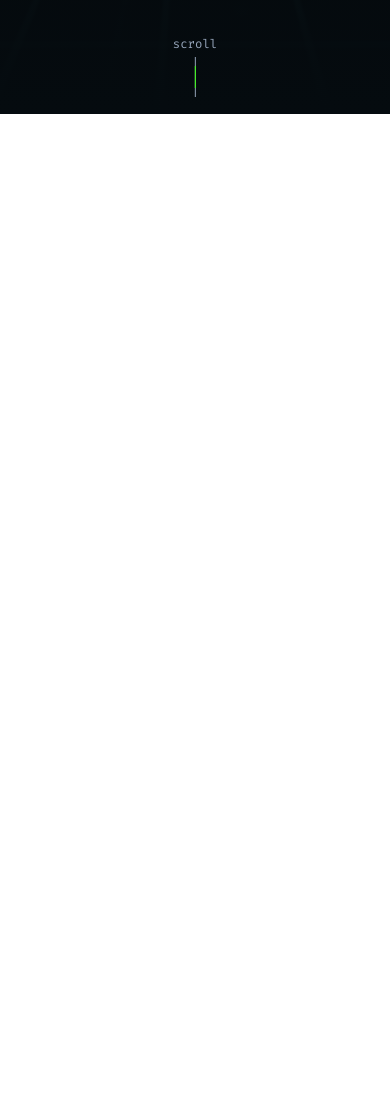
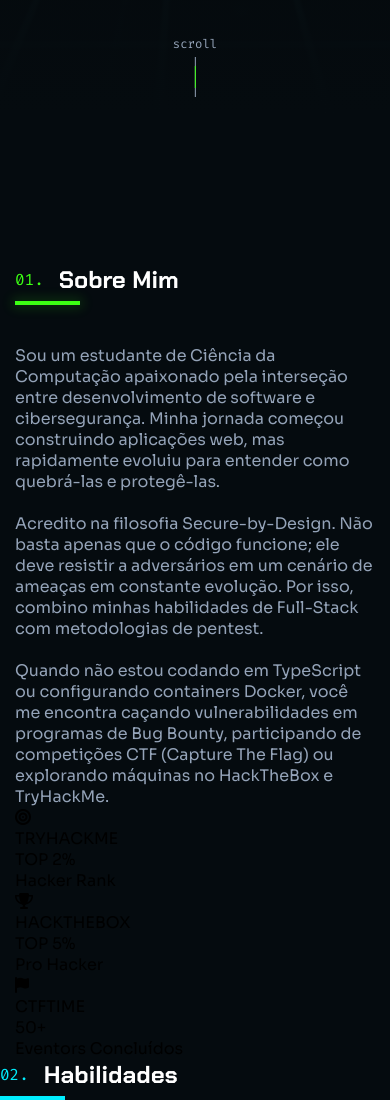
Before and after one commit to joeln356/Portfolio, a website: page index.html in a window 390 px wide. Shown: the part 730-1830 px from the top of the page. Before the commit the page ends 844 px from the top, so only its background shows below. Drawn offline with Linux system fonts and the light colour scheme.

Commit message:
ABOUT-Page: Falta os cards(mobile-first)

```diff
--- a/index.html
+++ b/index.html
@@ -6,7 +6,9 @@
     <title>Portfólio</title>
     <link rel="stylesheet" href="src/styles/globals.css">
     <link rel="stylesheet" href="src/styles/navbar.css">
+    <link rel="stylesheet" href="src/styles/sobre.css">
     <link rel="stylesheet" href="src/styles/hero.css">
+    <link rel="stylesheet" href="src/styles/habilidade.css">
     <link rel="shortcut icon" href="public/images/icons/favicon.ico" type="image/x-icon">
     <link rel="stylesheet" href="https://cdnjs.cloudflare.com/ajax/libs/font-awesome/6.5.1/css/all.min.css">
 </head>
@@ -68,9 +70,39 @@
         </section>
 
         <section id="SOBRE">
+            <header><h2 class="nTitle corN">01. <span class="title corTitutlo">Sobre Mim</span></h2></header>
+            <div id="container-sobre">
+                <article class="descricao">
+                    <p>Sou um estudante de Ciência da Computação apaixonado pela interseção entre desenvolvimento de software e cibersegurança. Minha jornada começou construindo aplicações web, mas rapidamente evoluiu para entender como quebrá-las e protegê-las.</p><br>
+                    <p>Acredito na filosofia Secure-by-Design. Não basta apenas que o código funcione; ele deve resistir a adversários em um cenário de ameaças em constante evolução. Por isso, combino minhas habilidades de Full-Stack com metodologias de pentest.</p> <br>
+                    <p>Quando não estou codando em TypeScript ou configurando containers Docker, você me encontra caçando vulnerabilidades em programas de Bug Bounty, participando de competições CTF (Capture The Flag) ou explorando máquinas no HackTheBox e TryHackMe.</p>
+                </article>
+                <aside class="cards">
+                    <article class="card">
+                        <div><i class="fa-solid fa-bullseye"></i></div>
+                        <p>TRYHACKME</p>
+                        <div>TOP 2%</div>
+                        <p>Hacker Rank</p>
+                    </article>
+                    <article class="card">
+                        <div><i class="fa-solid fa-trophy"></i></div>
+                        <p>HACKTHEBOX</p>
+                        <div>TOP 5%</div>
+                        <p>Pro Hacker</p>
+                    </article>
+                    <article class="card">
+                        <div><i class="fa-solid fa-flag"></i></div>
+                        <p>CTFTIME</p>
+                        <div>50+</div>
+                        <p>Eventors Concluídos</p>
+                    </article>
+                </aside>
+            </div>
+        </section>
 
+        <section id="HABILIDADES">
+            <header><h2 class="nTitle corN">02. <span class="title corTitutlo">Habilidades</span></h2></header>
         </section>
-        <section id="HABILIDADES"></section>
         <section id="PROJETOS"></section>
         <section id="EXPERIÊNCIA"></section>
         <section id="WRITE-UPS"></section>
--- a/src/styles/globals.css
+++ b/src/styles/globals.css
@@ -26,3 +26,31 @@
     --fundo-destaque-G: #3cff140d;
     --fundo-destaque-A: #00EEFF0d;
 }
+body{
+    background-color: var(--fundo);
+}
+.nTitle > .title {
+    font-family: var(--font-title);
+    font-weight: bolder;
+    font-size: 1.5rem;
+    color: #fff;
+}
+.nTitle {
+    font-family: var(--font-terminal);
+    font-weight: normal;
+    font-size: 1rem;
+    display: flex;
+    gap: 15px;
+    align-items: center;
+    position: relative;
+    width: fit-content;
+
+}
+.nTitle::after{
+    content: "";
+    position: absolute;
+    bottom: -10px;
+    left: 0;
+    width: 65px;
+    height: 4px;
+}
--- /dev/null
+++ b/src/styles/habilidade.css
@@ -0,0 +1,6 @@
+#HABILIDADES > header > .corN{
+    color: var(--destaque-A);
+}
+#HABILIDADES .nTitle::after {
+    background-color: var(--destaque-A);
+}
--- a/src/styles/hero.css
+++ b/src/styles/hero.css
@@ -32,7 +32,7 @@
 }
 #titulo > span{
     font-family: var(--font-title);
-    background-image: linear-gradient(to right, var(--destaque-G)1%, var(--destaque-A));
+    background-image: linear-gradient(to right, var(--destaque-G),var(--destaque-A));
     color: transparent;
     -webkit-background-clip: text;
 }
--- a/src/styles/navbar.css
+++ b/src/styles/navbar.css
@@ -150,7 +150,7 @@ nav{
     #MENU > ul > li {
         all: unset;
         color: var(--normal-texto);
-        position: relative;           /* ← ESSENCIAL para o ::after funcionar */
+        position: relative;
         padding: 8px 0;
         cursor: pointer;
         transition: color 0.3s ease;
--- /dev/null
+++ b/src/styles/sobre.css
@@ -0,0 +1,22 @@
+#SOBRE{
+    margin-top: 150px;
+    padding: 0px 15px;
+
+}
+#SOBRE .nTitle::after {
+    background-color: var(--destaque-G);
+    box-shadow: 0 0 12px 3px #3cff1426;
+}
+#SOBRE > header > .corN{
+    color: var(--destaque-G);
+}
+.descricao{
+    color: var(--normal-texto);
+    margin-top: 50px;
+}
+@media screen and (min-width: 1024px) {
+    #SOBRE{
+        padding: 0px 100px;
+        height: 100vh;
+    }
+}
```
